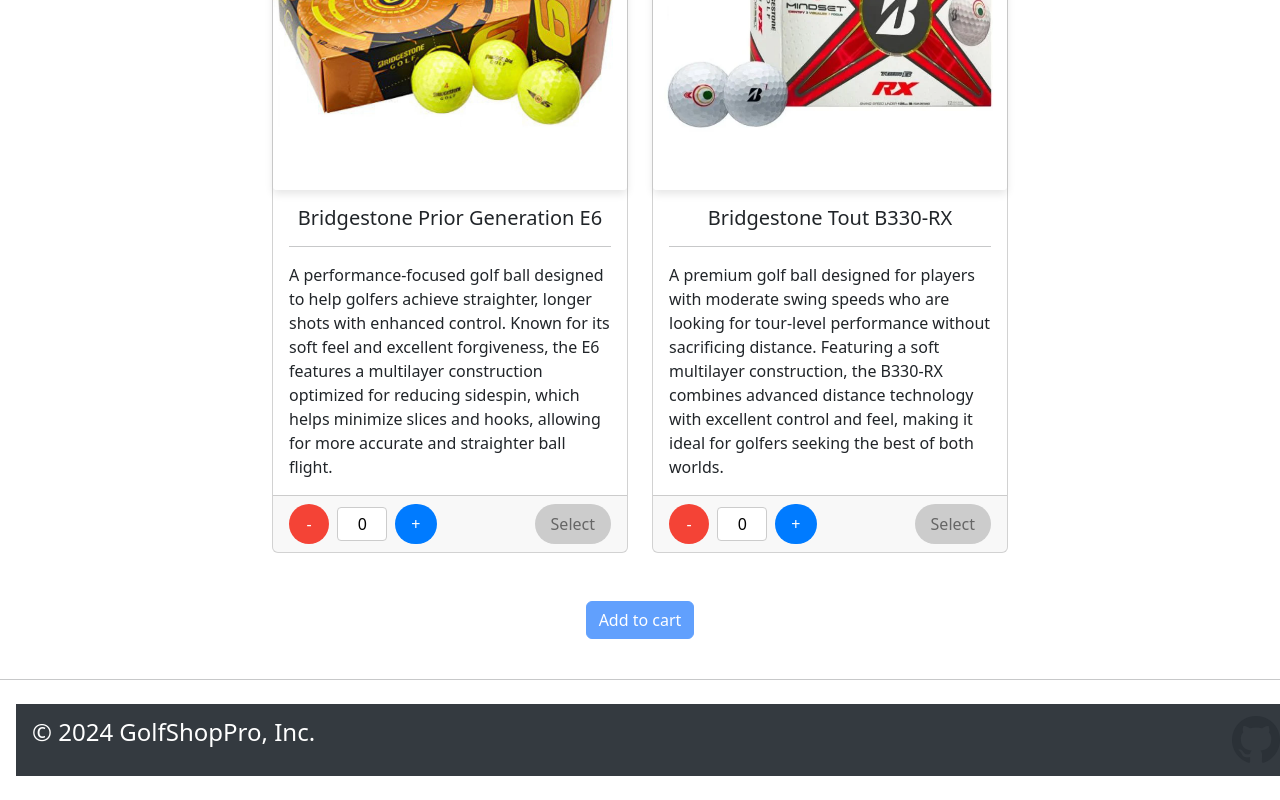
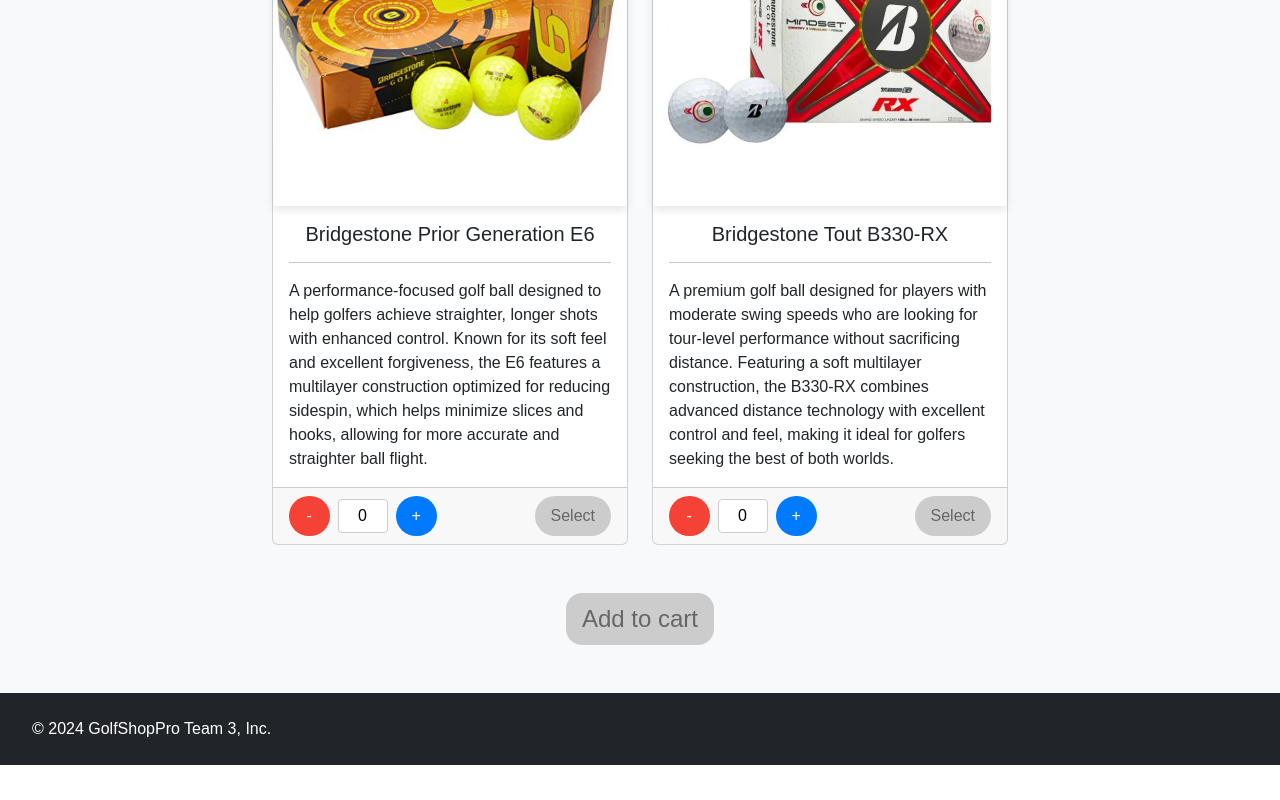
Before and after one commit to divyangp063/golfapp, a React (Create React App) app: page /home in a window 1280 px wide. Shown: the part 1063-1863 px from the top of the page. After the commit the page ends 1828 px from the top, so only its background shows below. Built offline with nearby package versions, Linux system fonts and the light colour scheme.

Commit message:
Modified homepage footer

```diff
--- a/src/components/home.css
+++ b/src/components/home.css
@@ -1,3 +1,12 @@
+.home-page {
+    font-family: Arial, Helvetica, sans-serif;
+    background-color: #f8f9fa;
+    min-height: 100vh;
+    display: flex;
+    flex-direction: column;
+    justify-content: space-between;
+}
+
 .price-badge {
     font-size: 1rem; /* Adjust the size as needed */
     padding: 0.5rem;
@@ -51,17 +60,49 @@
     border-radius: 0.5rem;
 }
 
+.button-container {
+    text-align: center;
+    width: 100%;
+}
+
+.add-order {
+    background-color: #007bff;
+    color: white;
+    border: none;
+    padding: 0.5rem 1rem;
+    font-size: 1.5rem;
+    cursor: pointer;
+    border-radius: 1rem;
+    transition: background-color 0.3s ease;
+    display: inline-block;
+    max-width: 200px;
+    text-align: center;
+    width: auto; /* Ensure the width is auto */
+}
+
 .github-icon {
-    color: #2b3137;
+    color: #ffffff;
     font-size: 3rem;
+    transition: background-color 0.3s ease;
+    display: block;
+    padding: 0.2rem;
+    border-radius: 100%;
 }
 
 .footer {
     display: flex;
     justify-content: space-between;
     align-items: center;
-    padding: 0 1rem;
-    margin: 0 1rem;
+    padding: 0.5rem 1rem;
+    text-align: center;
+    width: 100%;
+    max-width: auto;
+    margin: 0 auto;
+    box-sizing: border-box;
+}
+
+.footer p {
+    margin: 1rem;
 }
 
 .card-text {
@@ -89,6 +130,17 @@
     box-shadow: 0 4px 8px rgba(0, 0, 0, 0.2);
 }
 
+.add-order:hover {
+    background-color: #0366cf;
+    color: white;
+}
+
+.github-icon:hover {
+    transition: transform 0.3s ease;
+    color: #24292e;
+    background-color: #ffffff;
+}
+
 .minus-btn:active {
     background-color: #850000;
 }
@@ -101,7 +153,18 @@
     background-color: #00470f;
 }
 
+.add-order:active {
+    background-color: #004fa3;
+    color: white;
+}
+
 .select-btn:disabled {
+    background-color: #ccc;
+    color: #666;
+    cursor: not-allowed;
+}
+
+.add-order:disabled {
     background-color: #ccc;
     color: #666;
     cursor: not-allowed;
@@ -126,7 +189,3 @@
     box-shadow: 0 4px 8px rgba(0, 0, 0, 0.1);
     border-radius: 0.25rem;
 }
-
-.github-icon:hover {
-    color: #24292e;
-}
--- a/src/components/home.js
+++ b/src/components/home.js
@@ -65,6 +65,8 @@
         }
     };
 
+    const isAnyItemSelected = isSelected.some((selected) => selected);
+
     /* Handle form submission */
     const handleSubmit = (e) => {
         const productDetails = order.productName.map((name, index) => `${name}: ${order.buyQuantity[index]}`).join('\n');
@@ -73,7 +75,7 @@
     };
 
     return (
-        <>
+        <div className="home-page">
             <header className="text-center my-4">
                 <h1>Golf Essentials</h1>
                 <p>Make the opponents throw, with GolfShopPro...</p>
@@ -218,17 +220,15 @@
                 </div>
             </div>
             <br />
-            <button className="btn btn-primary big-btn" onClick={handleSubmit} disabled={!isSelected[0] && !isSelected[1] && !isSelected[2] && !isSelected[3] && !isSelected[4]}>Add to cart</button>
+            <div className="button-container">
+                <button className="add-order" onClick={handleSubmit} disabled={!isAnyItemSelected}>Add to cart</button>
+            </div>
             <br />
             <br />
-            <hr />
-            <footer className="footer my-4">
-                <p style={{ fontSize: '1.5rem' }}>© 2024 GolfShopPro, Inc.</p>
-                <a href="https://github.com/divyangp063/golfapp" target="_blank" rel="noopener noreferrer">
-                    <i className="bi bi-github github-icon"></i>
-                </a>
+            <footer className="footer bg-dark">
+                <p>© 2024 GolfShopPro Team 3, Inc.</p>
             </footer>
-        </>
+        </div>
     );
 };
 
```
